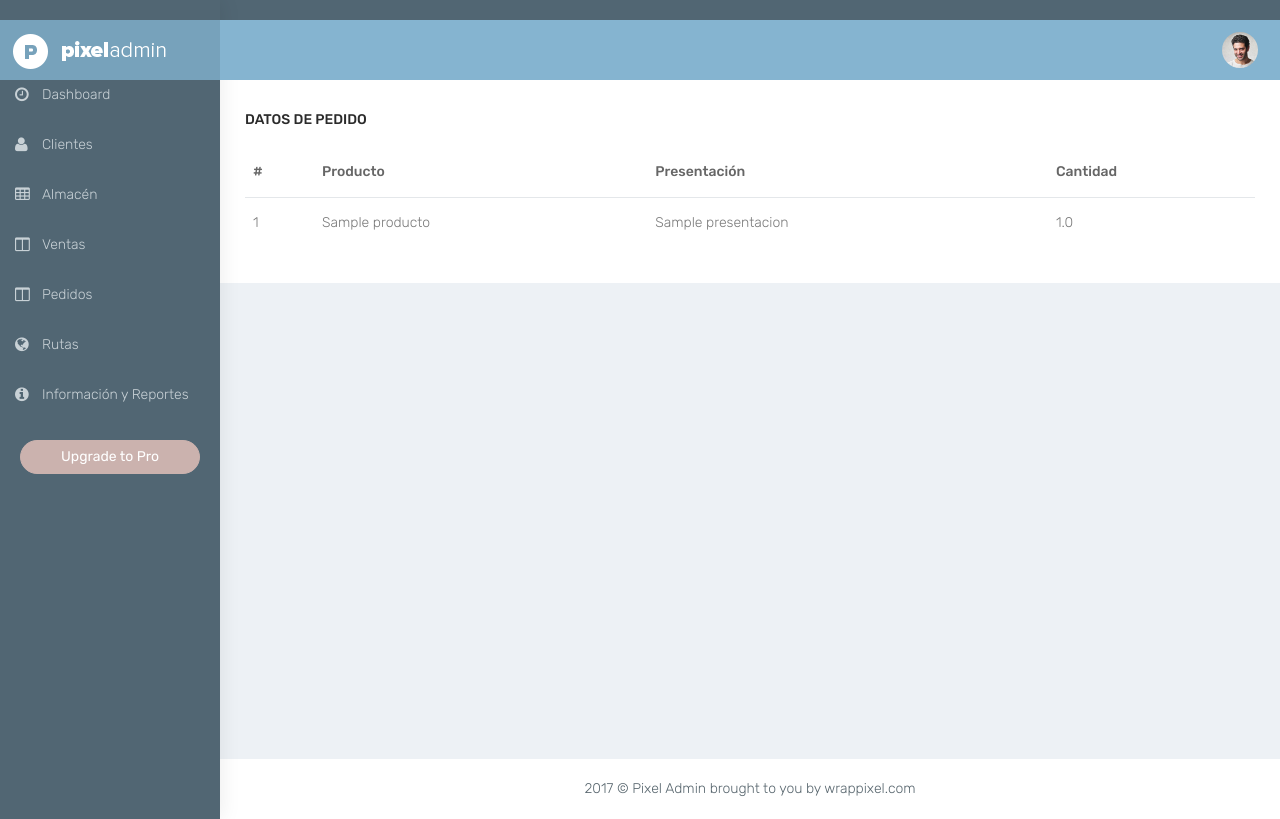
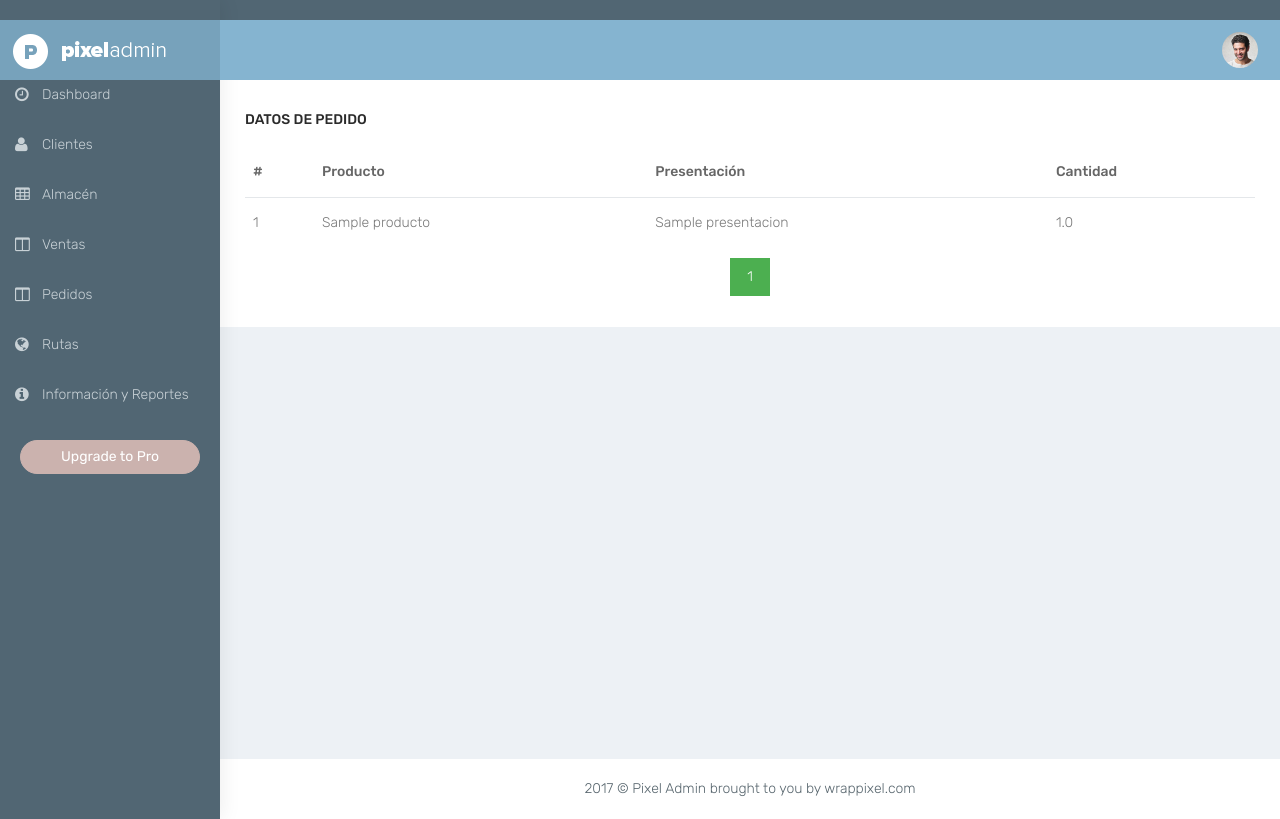
Before and after one commit to JokerBerlin/Aplicacion, a Django app: page /Pedido/resumen/ in a window 1280 px wide. Run offline with Django 3.2, Linux system fonts and the light colour scheme; tables that the repository leaves empty hold one stand-in row (values such as "Sample post"); some libraries are stand-ins or nearby versions.

Commit message:
paginacion de resumen de pedidos

```diff
--- a/app/Views/pedidoView.py
+++ b/app/Views/pedidoView.py
@@ -15,7 +15,13 @@ from app.fomularios.cierrecajaForm import *
 from app.fomularios.pedidoForm import *
 from django.urls import reverse_lazy
 from django.views.generic import UpdateView
+
+#funcion sum
 from django.db.models import Sum
+
+##paginacion
+from django.core.paginator import Paginator, EmptyPage, PageNotAnInteger
+
 ###########################################################
 #   Usuario: Erick Sulca, Ulises Bejar
 #   Fecha: 05/06/18
@@ -46,22 +52,34 @@ def ResumenPedidos(request):
         oPedidos = Pedido.objects.filter(estado = True)
 
         oProductos = []
-        #for oPedido in oPedidos:
 
         oPedidopropre = Pedidoproductospresentacions.objects.filter(pedido_id__in=[p.id for p in oPedidos]).values('productopresentacions_id').annotate(Sum('cantidad'))
         for o in oPedidopropre:
-            #if oPedido.id == o['pedido_id']:
             id = o['productopresentacions_id']
             oProductopresentacions = Productopresentacions.objects.get(id=id)
-            #oPedidoproductospresentacions = Pedidoproductospresentacions.objects.filter(pedido = oPedido)
-            #for oPedidoproductospresentacion in oPedidoproductospresentacions:
             oProducto = {}
             oProducto["nombreProducto"] = oProductopresentacions.producto.nombre
             oProducto["nombrePresentacion"] = oProductopresentacions.presentacion.nombre
             oProducto["cantidad"] = o['cantidad__sum']
             oProductos.append(oProducto)
 
-        return render(request, 'pedido/resumen.html', {"oProductos": oProductos})
+        paginator = Paginator(oProductos,3)
+
+        page = request.GET.get('page')
+        try:
+            productoPagina = paginator.page(page)
+        except PageNotAnInteger:
+            productoPagina = paginator.page(1)
+        except EmptyPage:
+            productoPagina = paginator.page(paginator.num_pages)
+
+        index = productoPagina.number - 1
+        max_index = len(paginator.page_range)
+        start_index = index - 5 if index >= 5 else 0
+        end_index = index + 5 if index <= max_index - 5 else max_index
+        page_range = paginator.page_range[start_index:end_index]
+
+        return render(request, 'pedido/resumen.html', {"oProductos": productoPagina,"page_range":page_range})
 
 @csrf_exempt
 def DetallePedidoMovil(request):
--- a/app/templates/pedido/resumen.html
+++ b/app/templates/pedido/resumen.html
@@ -1,6 +1,34 @@
 {% extends "base.html" %}
 {% block imports %}
 Información de Cliente
+<style>
+ul.pagination {
+    display: inline-block;
+    padding: 0;
+    margin: 0;
+}
+
+ul.pagination li {display: inline;}
+
+ul.pagination li a {
+    color: black;
+    float: left;
+    padding: 8px 16px;
+    text-decoration: none;
+    transition: background-color .3s;
+    border: 1px solid #ddd;
+}
+
+ul.pagination li a.active {
+    background-color: #4CAF50;
+    color: white;
+    border: 1px solid #4CAF50;
+}
+
+ul.pagination li a:hover:not(.active) {background-color: #ddd;}
+
+div.center {text-align: center;}
+</style>
 {% endblock %}
 
 {% block title %}
@@ -33,10 +61,33 @@ Resumen de pedido
 
 				    {% endfor %}
 				</table>
+				<div class="center">
+					<ul class="pagination">
+						{% if oProductos.has_previous %}
+											<li><a href="?page={{oProductos.previous_page_number}}"><<</a></li>
+									{% endif %}
 
+
+								{% for pg in page_range %}
+										{% if oProductos.number == pg %}
+												<li><a class="active" href="?page={{pg}}" class="btn btn-default">{{pg}}</a></li>
+										{% else %}
+												<li><a href="?page={{pg}}" class="btn">{{pg}}</a></li>
+										{% endif %}
+								{% endfor %}
+
+									{% if oVenta.has_next %}
+											<li><a href="?page={{oProductos.next_page_number}}">>></a></li>
+									{% endif %}
+					</ul>
+				</div>
 			</div>
 			</div>
 
 	    </div>
+
     </div>
+
+
+
 {% endblock %}
```
Also changed, not shown: app/templates/cliente/listar.html (+4 -4 lines), app/templates/venta/listar.html (line endings or trailing spaces).
